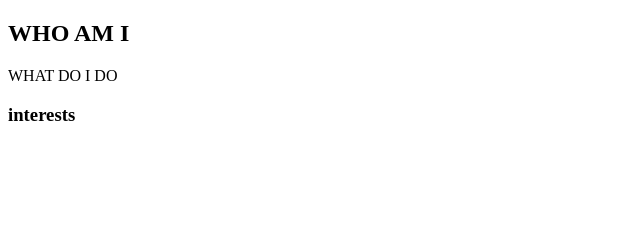
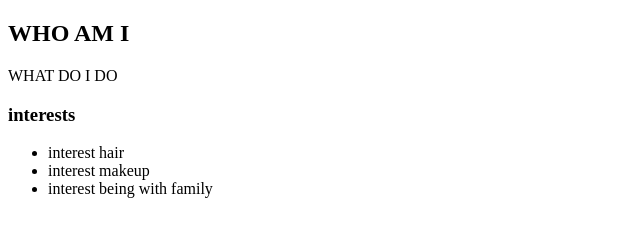
Before and after one commit to ashtynrenee2009/ashtynrenee2009.github.io, a plain HTML site: page index.html in a window 1280 px wide. Shown: the whole page, without its empty margins (0-640 px from the left). Drawn offline with Linux system fonts and the light colour scheme.

Commit message:
Css Done

```diff
--- a/index.html
+++ b/index.html
@@ -15,12 +15,14 @@
         <div class="content">
           <h2>WHO AM I</h2>
           <p>WHAT DO I DO</p>
-       <div id="interests">
-         <h3>interests</h3>
-
-
-
-       </div>
+          <div id="interests">
+            <h3>interests</h3>
+            <ul>
+              <li>interest hair</li>
+              <li>interest makeup</li>
+              <li>interest being with family</li>
+            </ul>
+          </div>
         </div>
       </main>
     </div>
```
